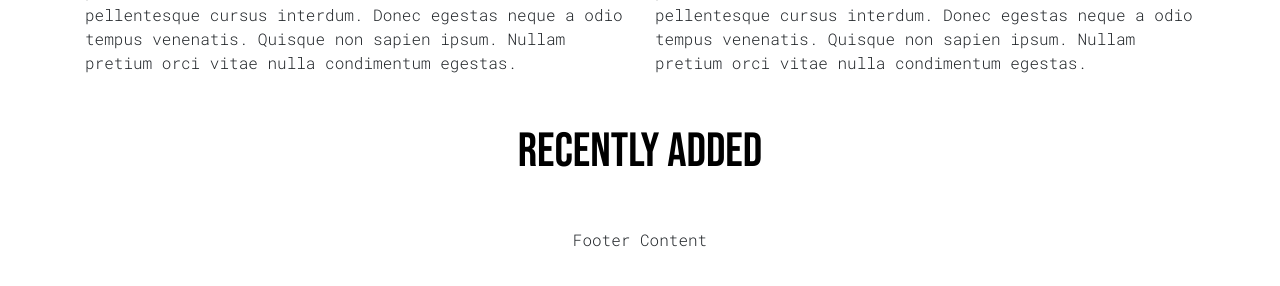
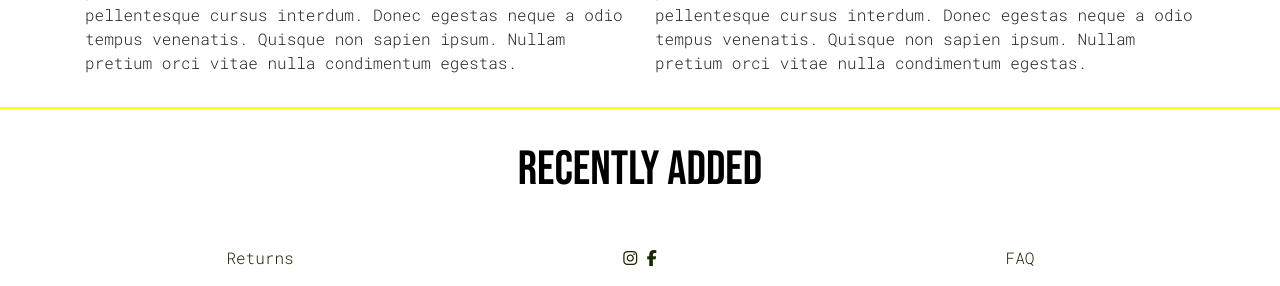
Before and after one commit to EllyC20/The-BookStore-MS4, a Django app: page / in a window 1280 px wide. Shown: the part 1147-1433 px from the top of the page. Before the commit the page ends 1394 px from the top, so only its background shows below. Run offline with Django 3.2, Linux system fonts and the light colour scheme; some libraries are stand-ins or nearby versions.

Commit message:
Add footer content

```diff
--- a/home/templates/home/index.html
+++ b/home/templates/home/index.html
@@ -51,15 +51,11 @@
         </div>
       </div>
     </div>
+    <hr>
     <h1 class="text-center main-h1">Recently Added</h1>
     <div class="container">
       <div class="row">
         <!-- Recently Added Products -->
       </div>
     </div>
-    <footer class="mt-auto py-3">
-      <div class="container text-center">
-        <span>Footer Content</span>
-      </div>
-    </footer>
 {% endblock %}
--- a/templates/base.html
+++ b/templates/base.html
@@ -138,6 +138,25 @@
     {% block content %}
     {% endblock %}
 
+    <footer class="mt-auto py-3">
+        <div class="container text-center">
+          <span>
+            <div class="row">
+            <div class="col-sm-4">
+                <a href="#">Returns</a>
+            </div>
+            <div class="col-sm-4">
+                <a href="#"><i class="fab fa-instagram"></i></a>
+                <a href="#"><i class="fab fa-facebook-f"></i></a>
+            </div>
+            <div class="col-sm-4">
+                <a href="#">FAQ</a>
+            </div>
+            </div>
+          </span>
+        </div>
+      </footer>
+
     {% block postloadjs %}
     {% endblock %}
 
```
